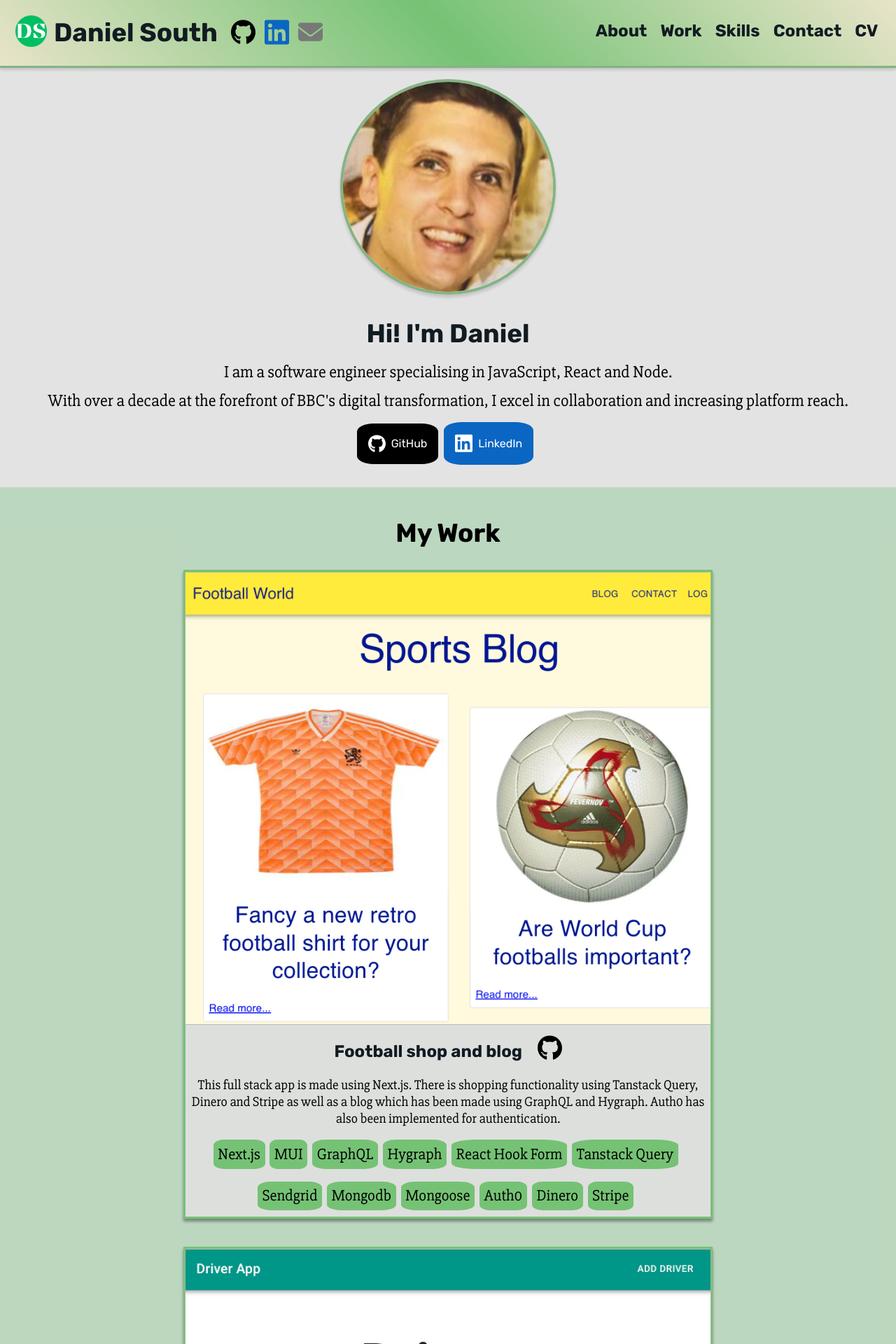
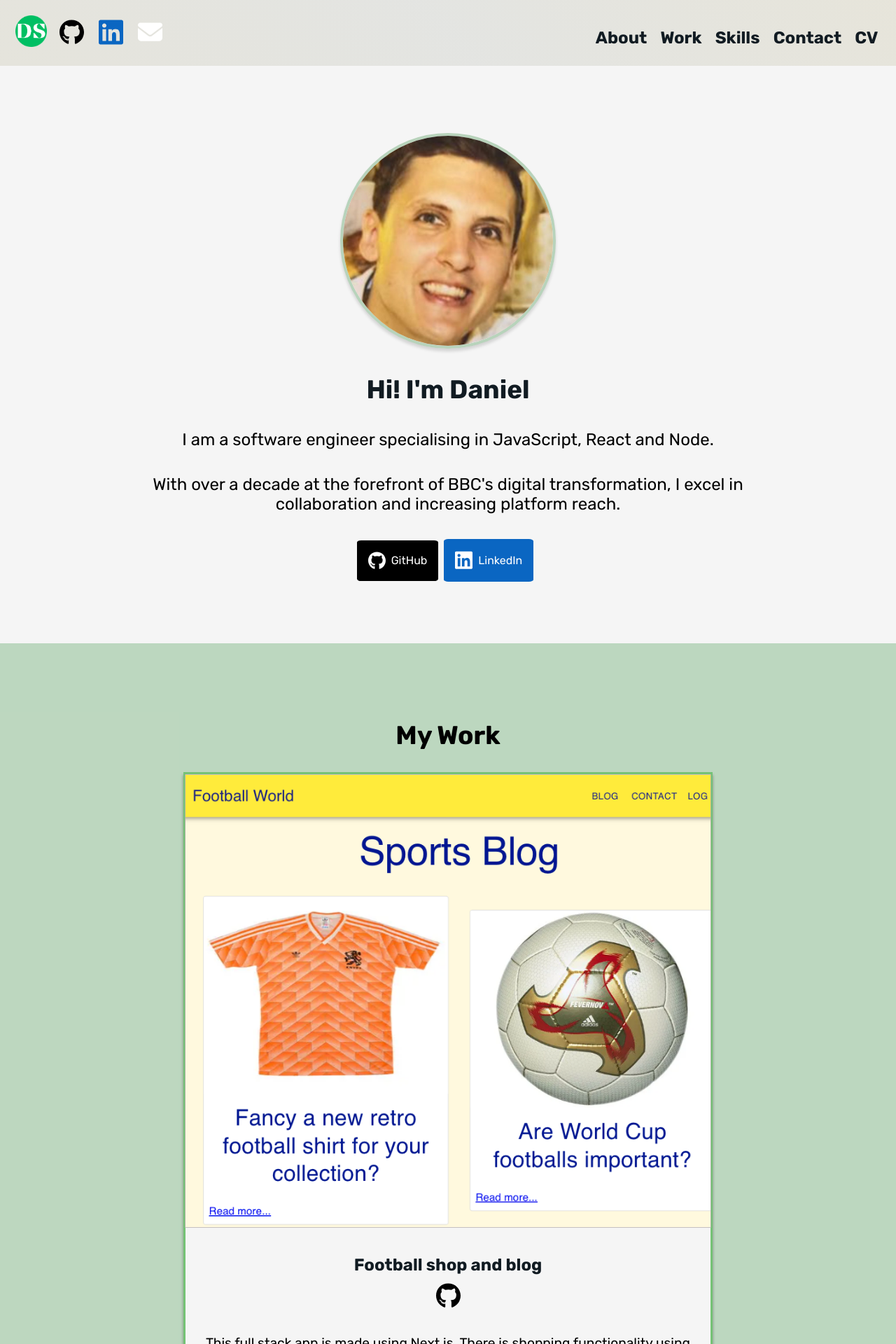
Before and after one commit to southyd12/Portfolio-website, a React (Vite) app: page / in a window 1280 px wide. Shown: the top 1920 px of the page at 70% size. Built offline with nearby package versions, Linux system fonts and the light colour scheme.

Commit message:
portfolio improvements

```diff
--- a/src/components/Contact.jsx
+++ b/src/components/Contact.jsx
@@ -11,10 +11,10 @@ function Contact() {
         <p className='first-contact-message'>Fancy a chat?</p>
         <p className='second-contact-message'>Get in touch!</p>
         <div className='contact-links-wrapper'>
-          <a className="contact-links" href="https://www.linkedin.com/in/daniel-south-6508a518/">
+          <a className="contact-links" href="https://www.linkedin.com/in/daniel-south-6508a518/" target="_blank">
           <FontAwesomeIcon icon={faLinkedin} alt="linkedin logo" className="linkedin-logo-contact" />
           </a>
-          <a className="contact-links" href="mailto:southd12@gmail.com">
+          <a className="contact-links" href="mailto:southd12@gmail.com" target="_blank">
           <FontAwesomeIcon icon={faEnvelope} alt="envelope" className="email-envelope-contact" />
           </a>
         </div>
--- a/src/components/Header.jsx
+++ b/src/components/Header.jsx
@@ -23,17 +23,13 @@ function Header() {
           <a className="header-links" href="">
             <img src={danielLogo} alt="Daniel South Logo" className="personal-logo"/>
           </a>
-          <a className="header-links" href="">
-            <h1 className="name-header">Daniel South</h1>
-          </a>
-
-          <a className="header-links" href="https://github.com/southyd12">
+          <a className="header-links" href="https://github.com/southyd12" target="_blank">
             <FontAwesomeIcon icon={faGithub} alt="github logo" className="github-logo" />
           </a>
-          <a className="header-links" href="https://www.linkedin.com/in/daniel-south-6508a518/">
+          <a className="header-links" href="https://www.linkedin.com/in/daniel-south-6508a518/" target="_blank">
             <FontAwesomeIcon icon={faLinkedin} alt="linkedin logo" className="linkedin-logo" />
           </a>
-          <a className="header-links" href="mailto:southd12@gmail.com">
+          <a className="header-links" href="mailto:southd12@gmail.com" target="_blank">
             <FontAwesomeIcon icon={faEnvelope} alt="envelope" className="email-envelope" />
           </a>
           </div>
--- a/src/components/Intro.jsx
+++ b/src/components/Intro.jsx
@@ -29,10 +29,11 @@ function Intro() {
             <a
                 className="intro-link-github"
                 href="https://github.com/southyd12"
+                target="_blank"
               >
               <FontAwesomeIcon icon={faGithub} alt="github logo" className="github-logo-intro" />GitHub
               </a>
-              <a className="intro-link-linkedin" href="https://www.linkedin.com/in/daniel-south-6508a518/">
+              <a className="intro-link-linkedin" href="https://www.linkedin.com/in/daniel-south-6508a518/" target="_blank">
               <FontAwesomeIcon icon={faLinkedin} alt="linkedin logo" className="linkedin-logo-intro" />LinkedIn
               </a>
             </div>
--- a/src/components/Skills.jsx
+++ b/src/components/Skills.jsx
@@ -14,8 +14,8 @@ function Skills({
 
           <div className="skills-cards">
             <div className="skills-cards-heading">
+              <h2 className="skills-subheading">{skillsHeading}</h2>
               <img src={skillsImage} className="skills-image" />
-              <h2 className="skills-subheading">{skillsHeading}</h2>
             </div>
             <p className="skills-list">{skillsList}</p>
           </div>
--- a/src/components/WorkCard.jsx
+++ b/src/components/WorkCard.jsx
@@ -20,16 +20,17 @@ function WorkCard({
   return (
     <>
       <div className="work-card-container">
-        <a href={workUrl}>
+        <a href={workUrl} target="_blank">
           <img src={workImage} className="work-image" />
         </a>
         <div className="work-title-wrapper">
-          <a href={workUrl} className="work-link">
+          <a href={workUrl} className="work-link" target="_blank">
             <h2 className="work-title">{workTitle}</h2>
           </a>
           <a
                 className="work-link-github"
                 href={githubUrl}
+                target="_blank"
               >
               <FontAwesomeIcon icon={faGithub} alt="github logo" className="github-logo-work" />
               </a>
--- a/src/styles/main.css
+++ b/src/styles/main.css
@@ -10,20 +10,17 @@ body {
 }
 
 p {
-  font-family: "Slabo 27px", serif;
   font-size: 1.5rem;
 }
 
 .page-header {
   display:flex;
   justify-content: space-between;
-  background-image: linear-gradient(45deg, hsl(51, 41%, 85%), hsl(120, 39%, 61%), hsl(51, 41%, 85%));
+  background-image: linear-gradient(45deg, hsl(53, 15%, 88%), hsl(80, 5%, 89%), hsl(50, 20%, 88%));
   padding: 0.8em;
   position: sticky;
   top: 0;
   z-index: 2;
-  border-bottom: 3px solid hsl(120, 25%, 61%);
-  box-shadow: 0 3px 4px hsla(0, 0%, 2%, 0.141);
 }
 
 .header-left {
@@ -42,57 +39,46 @@ p {
   margin: 0.4em;
 }
 
-.name-header {
-  margin: 0;
-  font-size: 1.5rem;
-  color: hsl(203, 32%, 10%);
-}
-
-.name-header:hover {
-  text-decoration: underline;
-  color: hsl(203, 32%, 10%);
-}
-
 .github-logo {
   color:hsl(0, 0%, 0%);
-  margin-inline-start: 0.5em;
-  margin-inline-end: 0.5em;
+  padding: 0;
   width: 20px;
   height: auto;
+  display: inline-block;
+  margin: 0.5em;
+  transition: transform 0.3s ease;
 }
 
 .github-logo:hover {
-  color: hsl(0, 0%, 100%);
-  background-color: hsl(0, 0%, 0%);
-  border: 2px solid hsl(0, 0%, 0%);
-  box-shadow: 0 4px 4px hsla(0, 0%, 2%, 0.375);
+  transform: scale(1.2);
 }
 
 .linkedin-logo {
   color: hsl(210, 90%, 40%);
-  margin-inline-end: 0.5em;
+  margin: 0.5em;
+  padding: 0;
   width: 20px;
   height: auto;
+  display: inline-block;
+  transition: transform 0.3s ease;
 }
 
 .linkedin-logo:hover {
-  background-color: hsl(0, 0%, 100%);
-  border: 2px solid hsl(210, 90%, 40%);
-  box-shadow: 0 4px 4px hsla(0, 0%, 2%, 0.375);
+  transform: scale(1.2);
 }
 
 .email-envelope {
-  color: rgb(119, 121, 119);
-  margin-inline-end: 0.5em;
+  color: rgb(255, 255, 255);
+  margin: 0.5em;
+  padding: 0;
   width: 20px;
   height: auto;
+  display: inline-block;
+  transition: transform 0.3s ease;
 }
 
 .email-envelope:hover {
-  color: hsl(0, 0%, 100%);
-  background-color: rgb(119, 121, 119);
-  border: 2px solid rgb(119, 121, 119);
-  box-shadow: 0 4px 4px hsla(0, 0%, 2%, 0.375);
+  transform: scale(1.2);
 }
 
 .header-right {
@@ -117,7 +103,8 @@ nav {
   position: absolute;
   top: 0;
   right: 0;
-  background-image: linear-gradient(45deg, hsl(51, 41%, 85%), hsl(120, 39%, 61%), hsl(51, 41%, 85%));
+  background-image: linear-gradient(45deg, hsl(53, 15%, 88%), hsl(80, 5%, 89%), hsl(50, 20%, 88%));
+  box-shadow: 0 3px 4px hsla(0, 0%, 2%, 0.141);
   padding: 1em;
   margin: 0;
   transition: opacity 0.7s ease, visibility 0.7s ease;
@@ -139,14 +126,17 @@ nav {
 .header-links.section-links {
   font-size: 0.9rem;
   font-weight: bold;
+  display: inline-block;
+  margin-right: 10px;
+  transition: transform 0.3s ease;
 }
 
 .header-links.section-links:hover {
-  text-decoration: underline;
+  transform: scale(1.1);
 }
 
 .intro {
-  background-color: hsla(0, 0%, 88%, 0.905);
+  background-color: hsl(0, 0%, 96%);
   padding-block-end: 1.5em;
 }
 
@@ -160,43 +150,47 @@ nav {
   border-radius: 50%;
   width: 300px;
   height: auto;
-  border: hsl(120, 25%, 61%) solid 4px;
+  border: hsla(125, 25%, 65%, 0.592) solid 4px;
   box-shadow: 0 4px 4px hsla(0, 0%, 2%, 0.141);
-  margin: 1em;
+  margin-block-start: 6em;
 }
 
 .intro-text-wrapper {
   text-align: center;
-  margin: 0.5em;
 }
 
 .intro-headline {
   font-size: 1.7rem;
   color: hsl(203, 32%, 10%);
-  margin: 0.5em;
+  margin: 1em;
 }
 
 .intro-text {
-  margin: 0.5em;
+  margin-block-end: 1.5em;
+  margin-block-start: 0;
+  max-width: 465px;
+  overflow-wrap: break-word;
+  display: inline-block;
+  text-align: center;
 }
 
 .intro-links-wrapper {
   display: flex;
   justify-content: center;
   align-items: center;
-  margin: 0.5em;
+  margin-block-end: 4em;
 }
 
 .intro-link-github {
   padding: 1em;
   margin-inline-end: 0.5em;
-  margin-block-start: 0.3em;
   background-color: hsl(0, 0%, 0%);
-  border-radius: 20%;
+  border-radius: 5%;
   display: flex;
   align-items: center;
   color: hsl(0, 0%, 100%);
   text-decoration: none;
+  transition: transform 0.3s ease;
 }
 
 .github-logo-intro {
@@ -209,13 +203,13 @@ nav {
 .intro-link-linkedin {
   padding: 1em;
   margin-inline-end: 0.5em;
-  margin-block-start: 0.3em;
   background-color: hsl(210, 90%, 40%);
-  border-radius: 20%;
+  border-radius: 5%;
   display: flex;
   align-items: center;
   color: hsl(0, 0%, 100%);
   text-decoration: none;
+  transition: transform 0.3s ease;
 }
 
 .linkedin-logo-intro {
@@ -226,11 +220,11 @@ nav {
 }
 
 .intro-link-github:hover {
-  text-decoration: underline;
+  transform: scale(1.1);
 }
 
 .intro-link-linkedin:hover {
-  text-decoration: underline;
+  transform: scale(1.1);
 }
 
 #work {
@@ -238,13 +232,14 @@ nav {
   display: flex;
   align-items: center;
   flex-direction: column;
+  padding-block-end: 3em;
 }
 
 .homepage-work-title {
   display: flex;
   justify-content: center;
-  margin-block-start: 0;
-  padding-top: 1.2em;
+  margin-block-start: 3em;
+  font-size: 1.7rem;
 }
 
 .work-card-container {
@@ -252,9 +247,10 @@ nav {
   flex-direction: column;
   align-items: center;
   align-content: center;
-  background-color: hsla(0, 0%, 88%, 0.905);
+  background-color: hsl(0, 0%, 96%);
   width: 350px;
-  margin-block-end: 2.5em;
+  margin-block-end: 3em;
+  padding-block-end: 1em;
   border: solid 3px hsl(120, 39%, 61%);
   box-shadow: 0 4px 4px hsla(0, 0%, 2%, 0.375);
 }
@@ -271,8 +267,10 @@ nav {
 
 .work-title-wrapper {
   display: flex;
-  flex-direction: row;
+  flex-direction: column;
   align-items: center;
+  padding-block-start: 1em;
+  padding-block-end: 1em;
 }
 
 .work-link {
@@ -281,34 +279,26 @@ nav {
 
 .work-title {
   color: hsl(203, 32%, 10%);
-  margin-inline-end: 0.9em;
   margin-block-end: 0.5em;
-}
-
-.work-title:hover {
-  text-decoration: underline;
 }
 
 .github-logo-work {
   color: hsl(0, 0%, 0%);
   width: 35px;
   height: auto;
+  transition: transform 0.3s ease;
 }
 
 .github-logo-work:hover {
-  color: hsl(0, 0%, 100%);
-  background-color: hsl(0, 0%, 0%);
-  border: 2px solid hsl(0, 0%, 0%);
-  box-shadow: 0 4px 4px hsla(0, 0%, 2%, 0.375);
+  transform: scale(1.2);
 }
 
 .work-description {
   font-size: 1.2rem;
-  margin-block-start: 0.5em;
-  margin-block-end: 0.5em;
-  margin-inline-start: 0.2em;
-  margin-inline-end: 0.2em;
+  margin-inline-start: 0.3em;
+  margin-inline-end: 0.3em;
   text-align: center;
+  padding-block-end: 1em;
 }
 
 .work-skills {
@@ -321,28 +311,32 @@ nav {
   padding: 0.3em;
   background-color: hsl(120, 39%, 61%);
   margin-inline-end: 0.3em;
-  margin-block-start: 0.4em;
-  margin-block-end: 0.4em;
-  border-radius: 20%;
+  margin-inline-start: 0.3em;
+  margin-block-start: 0;
+  margin-block-end: 0.6em;
+  border-radius: 5%;
   font-size: 1.4rem;
 }
 
 .skills-wrapper {
-  background-color:  hsla(0, 0%, 88%, 0.905);
+  background-color:  hsl(0, 0%, 96%);
   display: flex;
   flex-wrap: wrap;
   justify-content: center;
   gap: 1em;
+  padding-block-start: 1em;
+  padding-block-end: 4em;
 }
 
 .skills-title {
   margin-block-start: 0;
   margin-block-end: 0;
-  padding-top: 1.2em;
-  padding-bottom: 1em;
+  padding-top: 3em;
+  padding-bottom: 0.5em;
   display: flex;
   justify-content: center;
-  background-color:  hsla(0, 0%, 88%, 0.905);
+  background-color:  hsl(0, 0%, 96%);
+  font-size: 1.7rem;
 }
 
 .skills-cards {
@@ -351,32 +345,35 @@ nav {
   flex-direction: column;
   background-color: hsla(125, 25%, 65%, 0.592);
   width: 350px;
-  margin-block-end: 2.5em;
+  margin-block-end: 1.5em;
+  padding: 1em;
   border: solid 3px hsl(120, 39%, 61%);
   box-shadow: 0 4px 4px hsla(0, 0%, 2%, 0.375);
 }
 
 .skills-cards-heading {
   display: flex;
+  flex-direction: column;
   align-items: center;
-  gap: 0.5em;
 }
 
 .skills-image {
   width: 80px;
   height: auto;
+  padding-block-end: 0.5em;
 }
 
 .skills-subheading {
-  font-size: 1.3rem;
+  font-size: 1.5rem;
+  margin-block-end: 0.5em;
 }
 
 .skills-list {
     font-size: 1.2rem;
     margin-block-start: 0.5em;
     margin-block-end: 0.5em;
-    margin-inline-start: 0.2em;
-    margin-inline-end: 0.2em;
+    margin-inline-start: 0.5em;
+    margin-inline-end: 0.5em;
     text-align: center;
   }
 
@@ -385,7 +382,8 @@ nav {
     display: flex;
     align-items: center;
     flex-direction: column;
-    padding-block-end: 3em;
+    padding-block-start: 2em;
+    padding-block-end: 5em;
   }
 
 .contact-wrapper {
@@ -395,7 +393,7 @@ nav {
 }
 
 .first-contact-message {
-  font-size: 4rem;
+  font-size: 3.5rem;
   font-weight: bold;
   text-align: center;
   margin-block-end: 0;
@@ -404,7 +402,7 @@ nav {
 }
 
 .second-contact-message {
-  font-size: 4rem;
+  font-size: 3.5rem;
   font-weight: bold;
   text-align: center;
   margin-block-start: 0;
@@ -419,37 +417,34 @@ nav {
   padding: 1em;
   width: 70px;
   height: auto;
+  transition: transform 0.3s ease;
 }
 
 .linkedin-logo-contact:hover {
-  background-color: hsl(0, 0%, 100%);
-  border: 2px solid hsl(210, 90%, 40%);
-  box-shadow: 0 4px 4px hsla(0, 0%, 2%, 0.375);
+  transform: scale(1.2);
 }
 
 .email-envelope-contact {
-  color: rgb(119, 121, 119);
+  color: hsl(0, 0%, 100%);
   margin-inline-end: 0.5em;
   padding: 1em;
   width: 70px;
   height: auto;
+  transition: transform 0.3s ease;
 }
 
 .email-envelope-contact:hover {
-  color: hsl(0, 0%, 100%);
-  background-color: rgb(119, 121, 119);
-  border: 2px solid rgb(119, 121, 119);
-  box-shadow: 0 4px 4px hsla(0, 0%, 2%, 0.375);
+  transform: scale(1.2);
 }
 
 .footer {
-  background-color: hsla(0, 0%, 88%, 0.905);
+  background-color: hsl(0, 0%, 96%);
 }
 
 .footer-text {
   margin: 0;
-  padding: 1em 0.3em 1em 0;
-  text-align: end;
+  padding: 2em 0 2em 0;
+  text-align: center;
   font-size: 1rem;
 }
 
@@ -460,11 +455,6 @@ nav {
     width: 35px;
     height: auto;
     margin: 0.5em;
-  }
-
-  .name-header {
-    margin: 0;
-    font-size: 1.8rem;
   }
 
   .github-logo {
@@ -489,6 +479,10 @@ nav {
 
   .intro-headline {
     font-size: 1.8rem;
+  }
+
+  .intro-text {
+    max-width: 525px;
   }
 
   .homepage-work-title {
@@ -527,11 +521,6 @@ nav {
     margin: 0.5em;
   }
 
-  .name-header {
-    margin: 0;
-    font-size: 2rem;
-  }
-
   .github-logo {
     width: 30px;
     height: auto;
@@ -557,6 +546,7 @@ nav {
     display: flex;
     top: 14px;
     background-image: none;
+    box-shadow: none;
   }
 
   .header-links.section-links {
@@ -573,6 +563,10 @@ nav {
     font-size: 2rem;
   }
 
+  .intro-text {
+    max-width: 800px;
+  }
+
   .homepage-work-title {
     font-size: 2rem;
   }
@@ -585,8 +579,17 @@ nav {
     width: 500px;
   }
 
+  .skills-wrapper {
+    gap: 2em;
+    padding-block-end: 5em;
+  }
+
   .skills-title {
     font-size: 2rem;
+  }
+
+  .skills-cards {
+    margin-block-end: 0;
   }
 
   .first-contact-message {
@@ -616,11 +619,6 @@ nav {
     margin: 0.6em;
   }
 
-  .name-header {
-    margin-inline-end: 0.3em;
-    font-size: 2.3rem;
-  }
-
   .github-logo {
     width: 35px;
     height: auto;
@@ -646,6 +644,7 @@ nav {
     display: flex;
     top: 14px;
     background-image: none;
+    box-shadow: none;
   }
 
   .header-links.section-links {
@@ -662,6 +661,10 @@ nav {
     font-size: 2.3rem;
   }
 
+  .intro-text {
+    max-width: 850px;
+  }
+
   .homepage-work-title {
     font-size: 2.3rem;
   }
@@ -674,8 +677,22 @@ nav {
     width: 700px;
   }
 
+  .work-description {
+    margin-inline-start: 0.8em;
+    margin-inline-end: 0.8em;
+  }
+
   .skills-title {
     font-size: 2.3rem;
+  }
+
+  .skills-wrapper {
+    gap: 2em;
+    padding-block-end: 5em;
+  }
+
+  .skills-cards {
+    margin-block-end: 0;
   }
 
   .first-contact-message {
@@ -705,11 +722,6 @@ nav {
     margin: 0.6em;
   }
 
-  .name-header {
-    margin-inline-end: 0.3em;
-    font-size: 2.3rem;
-  }
-
   .github-logo {
     width: 35px;
     height: auto;
@@ -737,6 +749,7 @@ nav {
     display: flex;
     top: 14px;
     background-image: none;
+    box-shadow: none;
   }
 
   .header-links.section-links {
@@ -753,6 +766,10 @@ nav {
     font-size: 2.3rem;
   }
 
+  .intro-text {
+    max-width: 850px;
+  }
+
   .homepage-work-title {
     font-size: 2.3rem;
   }
@@ -763,6 +780,24 @@ nav {
 
   .work-image {
     width: 750px;
+  }
+
+  .work-description {
+    margin-inline-start: 1em;
+    margin-inline-end: 1em;
+  }
+
+  .skills-title {
+    font-size: 2.3rem;
+  }
+
+  .skills-wrapper {
+    gap: 2em;
+    padding-block-end: 5em;
+  }
+
+  .skills-cards {
+    margin-block-end: 0;
   }
 
   .first-contact-message {
```
Also changed, not shown: src/pages/Home.jsx (+0 -8 lines).
